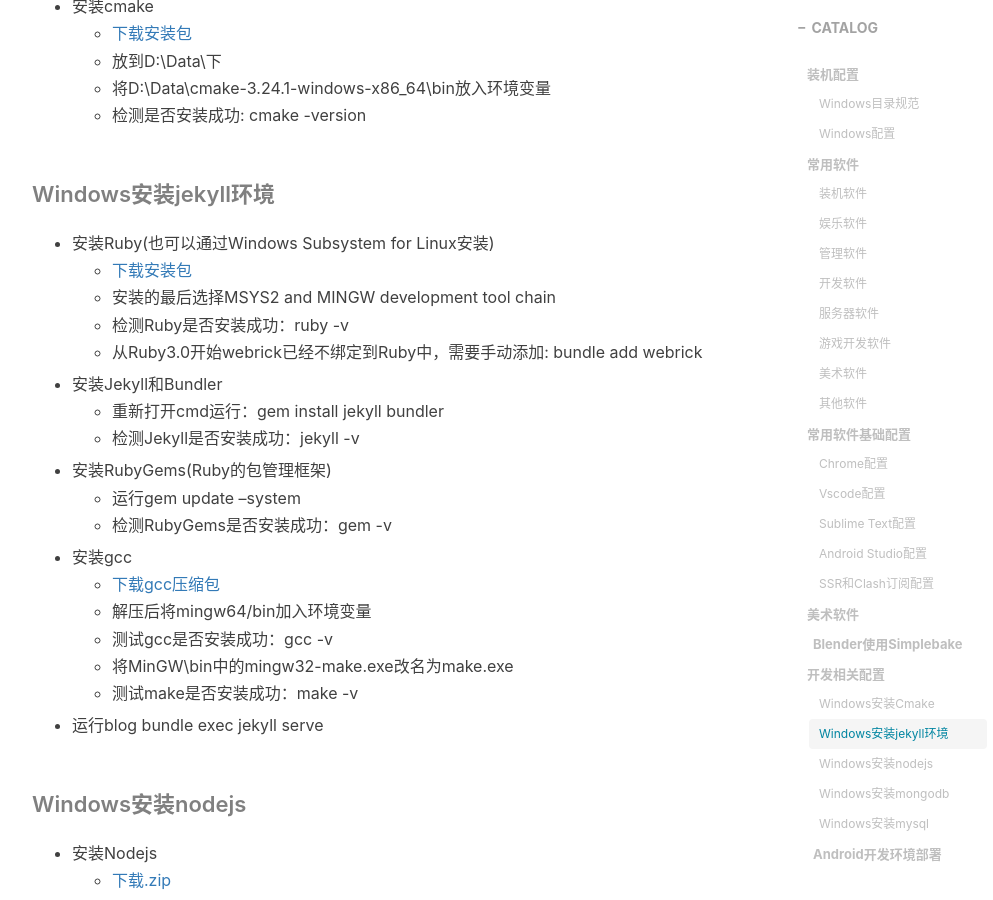
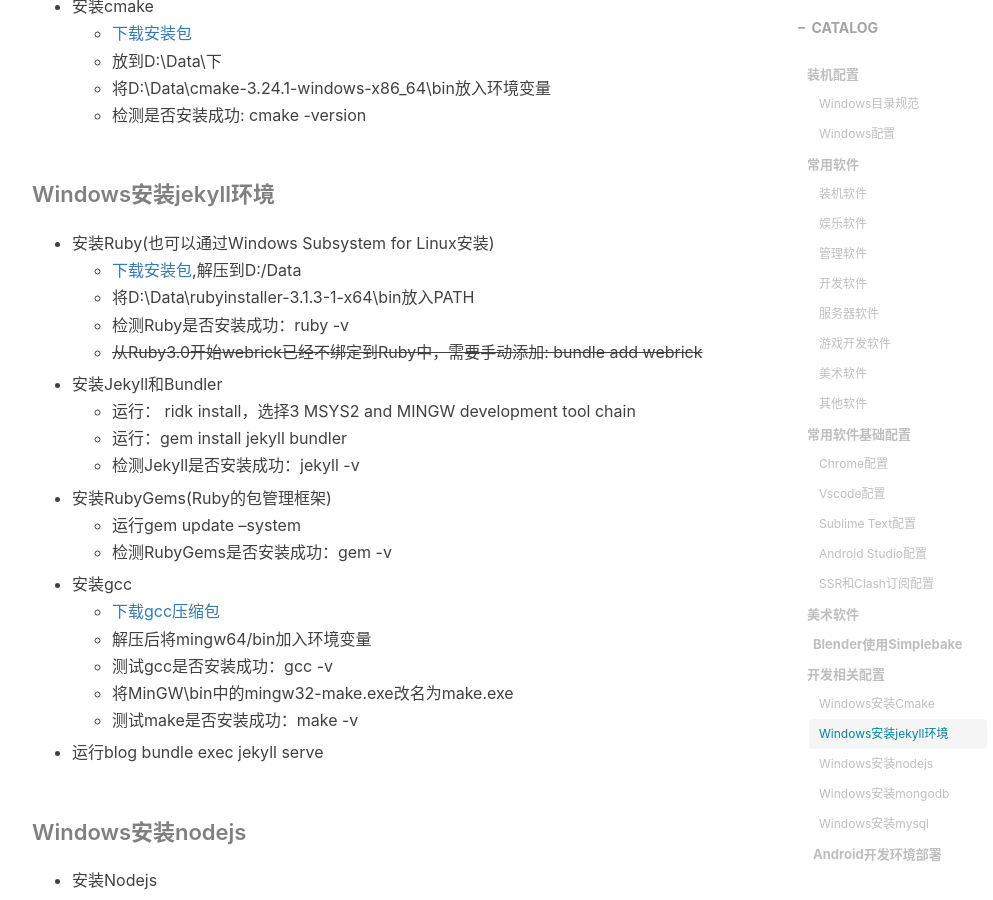
Before and after one commit to gumcstronger/gumcstronger.github.io, a Jekyll site: the page built from _posts/2022/2022-08-24-windows.md, in a window 1280 px wide and 900 px high, scrolled down 7639 px. Shown: the whole window, without its empty margins (233-1226 px from the left). Built offline with Jekyll 4.4.1, drawn with Linux system fonts in a browser that asks for light colours; comment, search, counter and statistics services are not loaded.

Commit message:
Update 2022-08-24-windows.md

```diff
--- a/_posts/2022/2022-08-24-windows.md
+++ b/_posts/2022/2022-08-24-windows.md
@@ -263,12 +263,13 @@ tags:
 #### Windows安装jekyll环境
 
 - 安装Ruby(也可以通过Windows Subsystem for Linux安装)
-  - [下载安装包](https://rubyinstaller.org/downloads/)
-  - 安装的最后选择MSYS2 and MINGW development tool chain
+  - [下载安装包](https://rubyinstaller.org/downloads/),解压到D:/Data
+  - 将D:\Data\rubyinstaller-3.1.3-1-x64\bin放入PATH
   - 检测Ruby是否安装成功：ruby -v
-  - 从Ruby3.0开始webrick已经不绑定到Ruby中，需要手动添加: bundle add webrick
+  - ~~从Ruby3.0开始webrick已经不绑定到Ruby中，需要手动添加: bundle add webrick~~
 - 安装Jekyll和Bundler
-  - 重新打开cmd运行：gem install jekyll bundler
+  - 运行： ridk install，选择3 MSYS2 and MINGW development tool chain
+  - 运行：gem install jekyll bundler
   - 检测Jekyll是否安装成功：jekyll -v
 - 安装RubyGems(Ruby的包管理框架)
   - 运行gem update --system
```
